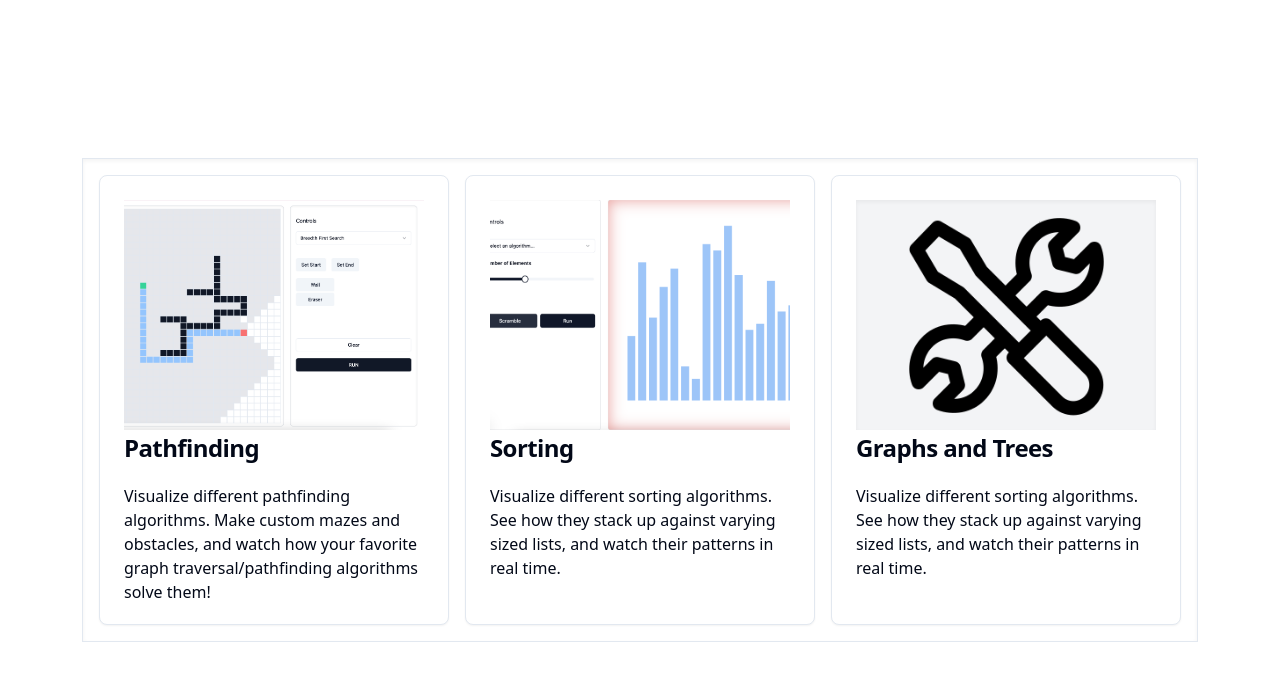
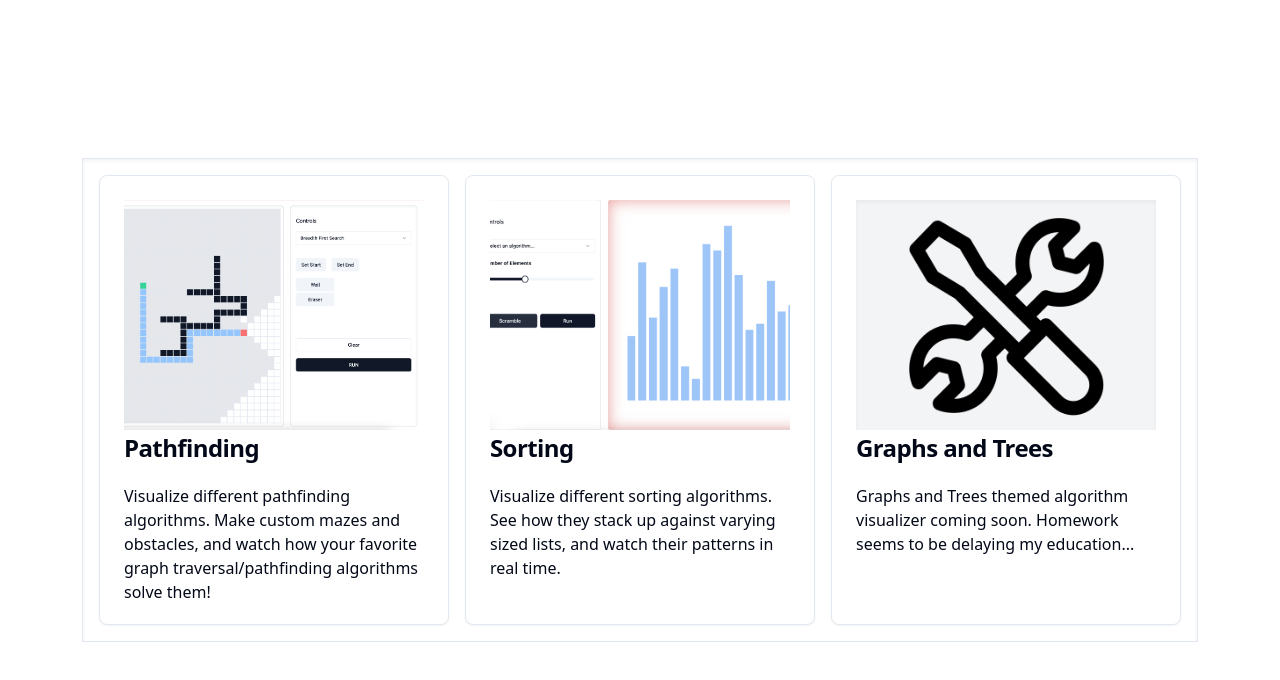
Before and after one commit to m4ur1n0/algorithm-visualizers, a Next.js app: page / in a window 1280 px wide. Shown: the top 680 px of the page. Built offline with nearby package versions, Linux system fonts and the light colour scheme.

Commit message:
added graphs desc

```diff
--- a/src/app/page.js
+++ b/src/app/page.js
@@ -13,6 +13,8 @@ const index = () => {
   const sorting_desc = "Visualize different sorting algorithms. See how they stack up against varying sized lists, and watch their patterns in real time.";
   const sorting_image=  "/images/sorting-visualizer.png"
 
+  const graphs_desc="Graphs and Trees themed algorithm visualizer coming soon. Homework seems to be delaying my education..."
+
   const gear_image = "/images/gear-wrench.png"
 
 
@@ -23,7 +25,7 @@ const index = () => {
       <div className='cards-container flex border p-4 gap-4 shadow-inner'>
         <IndexCards url={'/pathfinding'} title={"Pathfinding"} description={pathfinding_desc} image_path={pathfinding_image}/>
         <IndexCards url={'/sorting'} title={"Sorting"} description={sorting_desc} image_path={sorting_image} />
-        <IndexCards url={'/'} title={"Graphs and Trees"} description={sorting_desc} image_path={gear_image} />
+        <IndexCards url={'/'} title={"Graphs and Trees"} description={graphs_desc} image_path={gear_image} />
 
       </div>
 
--- a/src/components/SortingBarGraph.js
+++ b/src/components/SortingBarGraph.js
@@ -8,7 +8,7 @@ const SortingBarGraph = () => {
 
     // THIS COMPONENT DEFINES THE ACTUAL WINDOW DISPLAYING THE SORTING COMPONENTS
 
-    const {algoState, delay, isFirstRenderRef, firstRenderComplete} = useSortingContext();
+    const {algoState, delay, isFirstRenderRef} = useSortingContext();
 
     const algoRunningShadowColorHigh = `inset 0 0 40px rgba(147, 196, 253, 0.8)`;
     const algoRunningShadowColorLow = `inset 0 0 20px rgba(147, 196, 253, 0.8)`;
@@ -27,10 +27,7 @@ const SortingBarGraph = () => {
 
 
     useEffect(() => {
-      // if (isFirstRenderRef.current) {
-      //   firstRenderComplete();
-      //   return;
-      // }
+
 
       async function doneAnimation() {
         setShadowState(algoSortedShadowColorHigh);
```
